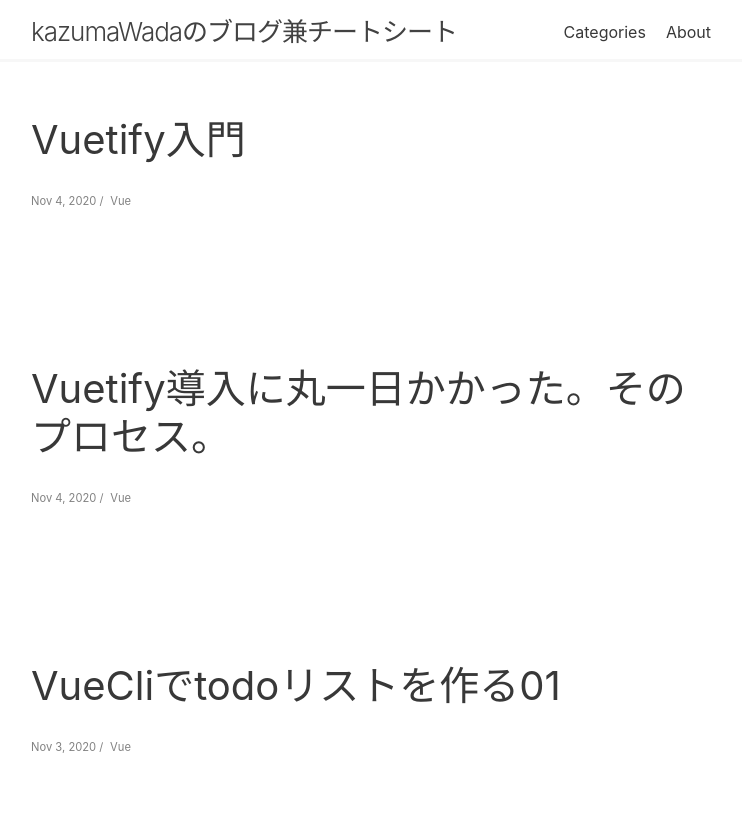
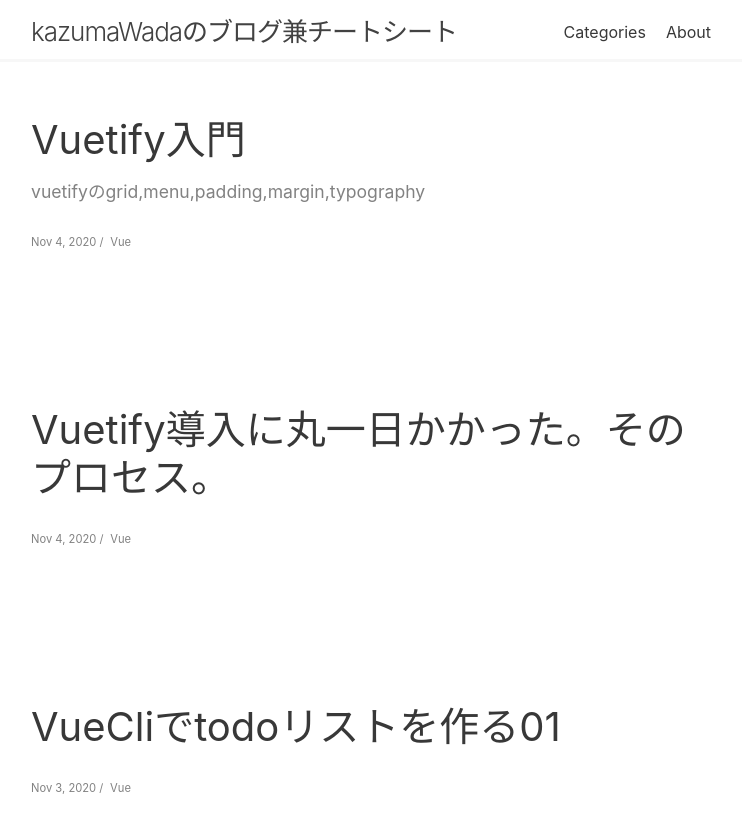
Before and after one commit to kazblog/kazblog.github.io, a Jekyll site: the page built from index.md, in a window 1280 px wide and 900 px high. Shown: the top 833 px of the window, without its empty margins (269-1011 px from the left). Built offline with Jekyll 4.4.1, drawn with Linux system fonts in a browser that asks for light colours.

Commit message:
Update 2020-11-6-Vuetify-tutorial01.md

```diff
--- a/_posts/2020-11-6-Vuetify-tutorial01.md
+++ b/_posts/2020-11-6-Vuetify-tutorial01.md
@@ -7,6 +7,7 @@ permalink: /vuetyfy-cheet-sheat
 excerpt_separator: <!--more-->
 ---
 
+vuetifyのgrid,menu,padding,margin,typography
 <!--more-->
 
 ## vuetifyチートシート
```
